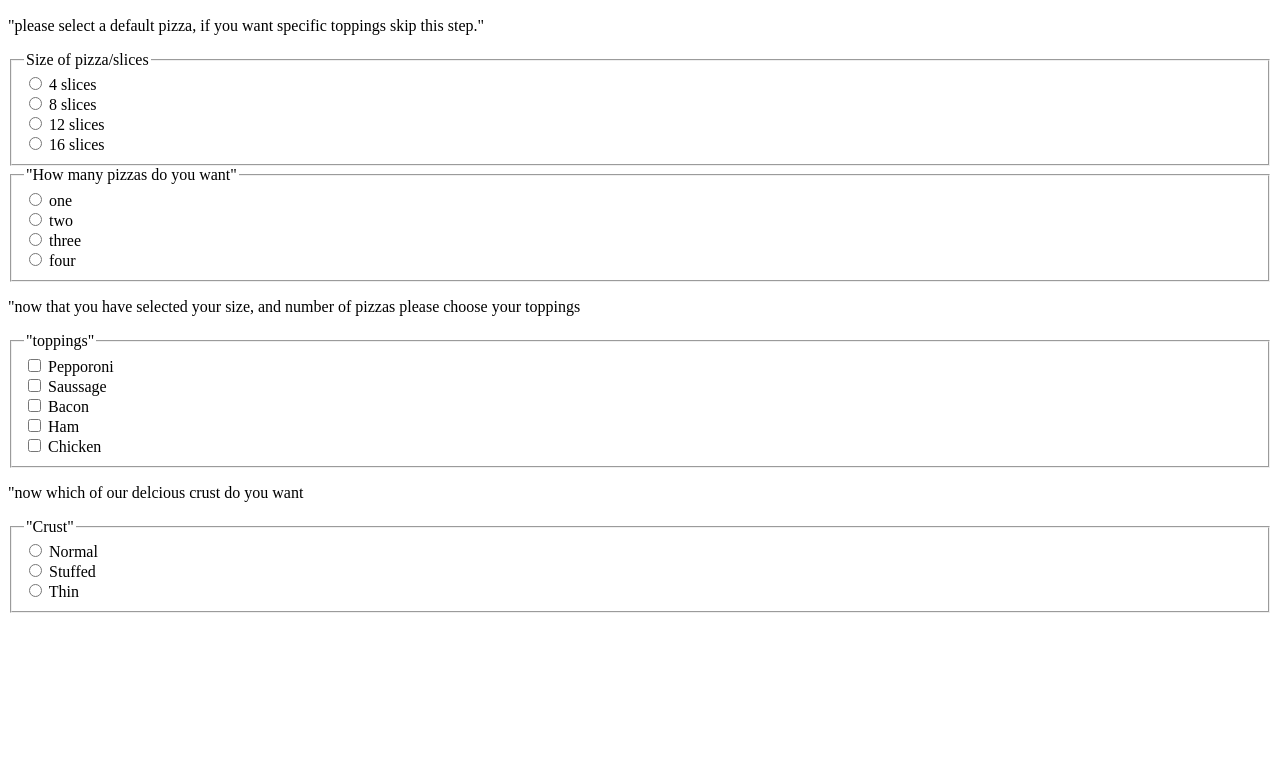
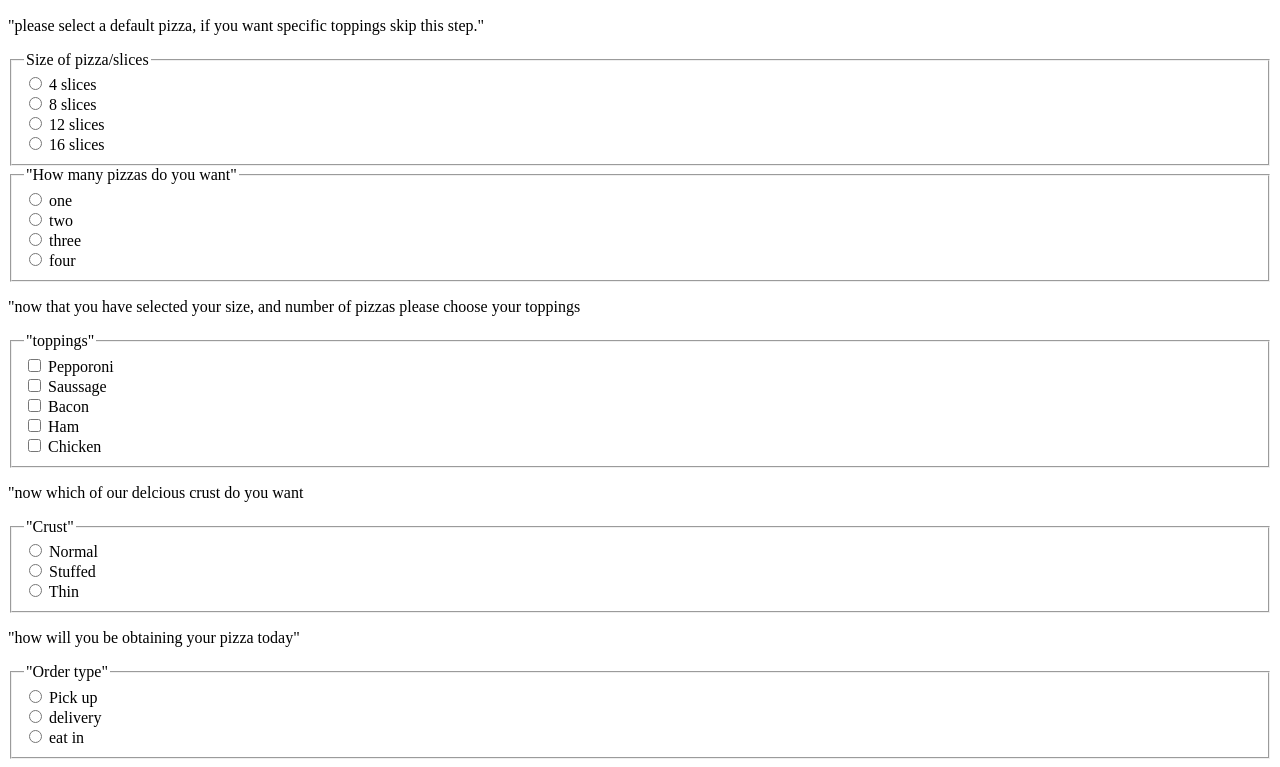
Before and after one commit to auralilly/html-assigment1, a plain HTML site: page Assigment1/index.html in a window 1280 px wide. Shown: the part 338-1105 px from the top of the page. Before the commit the page ends 959 px from the top, so only its background shows below. Drawn offline with Linux system fonts and the light colour scheme.

Commit message:
almost done the choices

```diff
--- a/Assigment1/index.html
+++ b/Assigment1/index.html
@@ -18,7 +18,7 @@
         <p>"please select a default pizza, if you want specific toppings skip this step."</p>
         <form>
             <fieldset>
-
+            <!--The size selector-->
             <legend>Size of pizza/slices</legend>
             <div>
             <input type="radio" name="Size" value="slice1"/>
@@ -45,7 +45,7 @@
 
 
         <fieldset>
-
+        <!--How many of them you want-->
         <legend>"How many pizzas do you want"</legend>
             <div>
             <input type="radio" name="Size" value="amount1"/>
@@ -76,7 +76,7 @@
         <P>"now that you have selected your size, and number of pizzas please choose your toppings</P>
 
         <fieldset>
-
+<!--all the toppings you choose-->
         <legend>"toppings"</legend>
             <div>
             <input type="checkbox" name="Size" value="toppings1"/>
@@ -110,7 +110,7 @@
                 <fieldset>
 
 
-
+            <!--crust selector-->
             <legend>"Crust"</legend>
             <div>
             <input type="radio" name="Size" value="crust1"/>
@@ -128,4 +128,28 @@
             </div>
 
         </fieldset>
+
+
+        <p>"how will you be obtaining your pizza today"</p>
+          <fieldset>
+
+
+            <!--how you will obtain your pizza-->
+            <legend>"Order type"</legend>
+            <div>
+            <input type="radio" name="Size" value="ordertype1"/>
+            <label for="Size">Pick up</label>
+            </div>
+
+             <div>
+            <input type="radio" name="Size" value="ordertype2"/>
+            <label for="Size">delivery</label>
+            </div>
+
+             <div>
+            <input type="radio" name="Size" value="ordertype3"/>
+            <label for="Size">eat in</label>
+            </div>
+
+            </fieldset>
         </form>
```
